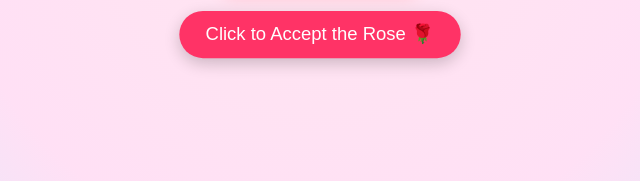
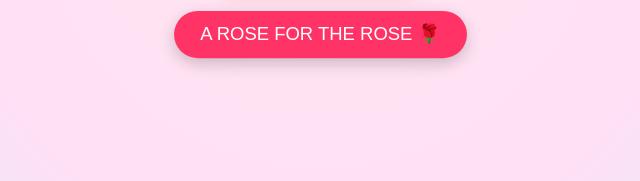
Before and after one commit to dsgssg/anniversary, a plain HTML site: page index.html in a window 1280 px wide. Shown: the part 517-698 px from the top of the page, 320-960 px from the left. Drawn offline with Linux system fonts and the light colour scheme.

Commit message:
Update index.html

```diff
--- a/index.html
+++ b/index.html
@@ -109,7 +109,7 @@
 <body>
   <div class="page visible" id="page1">
     <img src="6985aa49-4448-470c-a05d-fceb5edb3c18.jfif" alt="Us" style="width: 200px; border-radius: 15px; margin-top: 20px; box-shadow: 0 0 15px pink;">
-    <button onclick="goToSecondPage()">Click to Accept the Rose 🌹</button>
+    <button onclick="goToSecondPage()">A ROSE FOR THE ROSE 🌹</button>
   </div>
 
   <div class="page hidden" id="page2">
```
